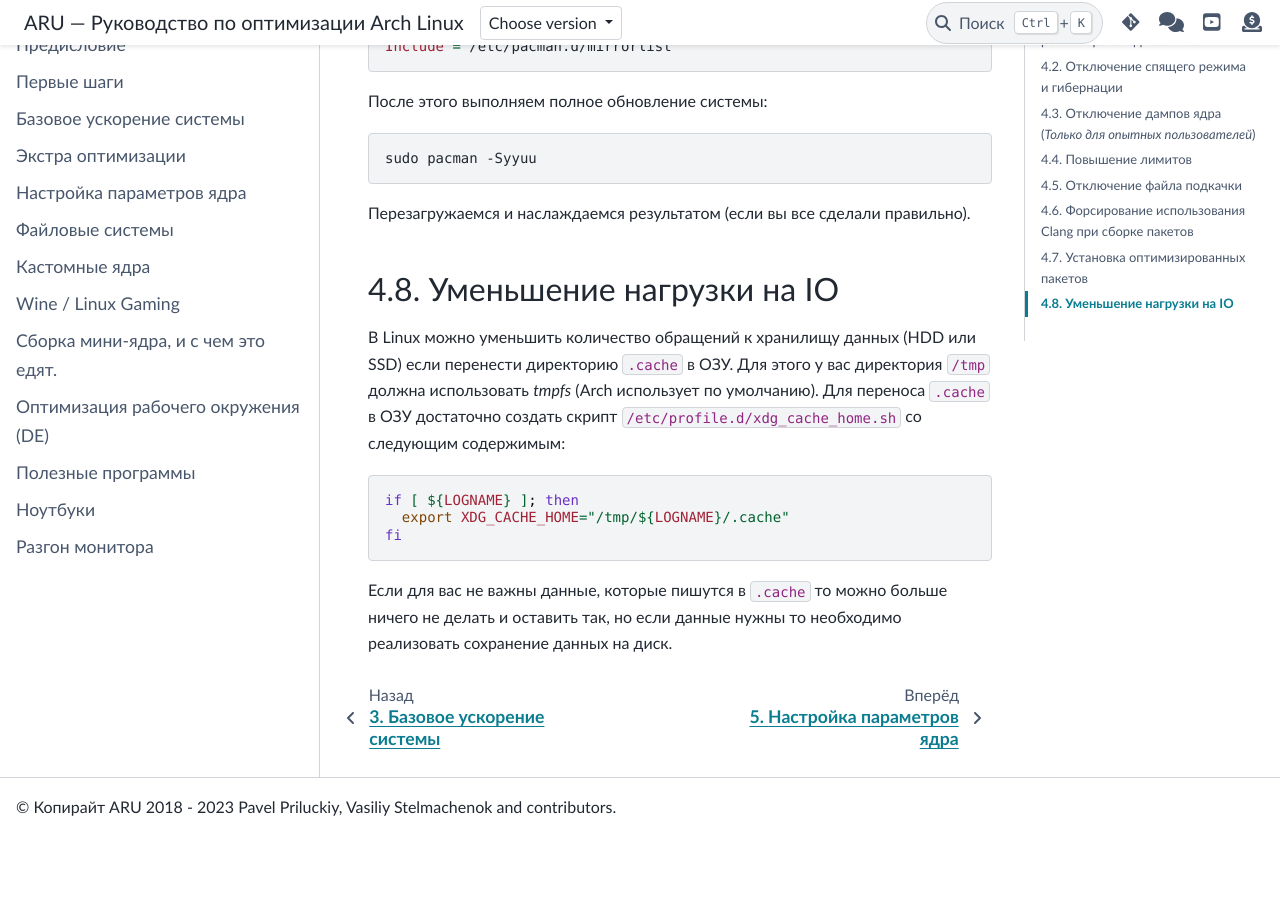
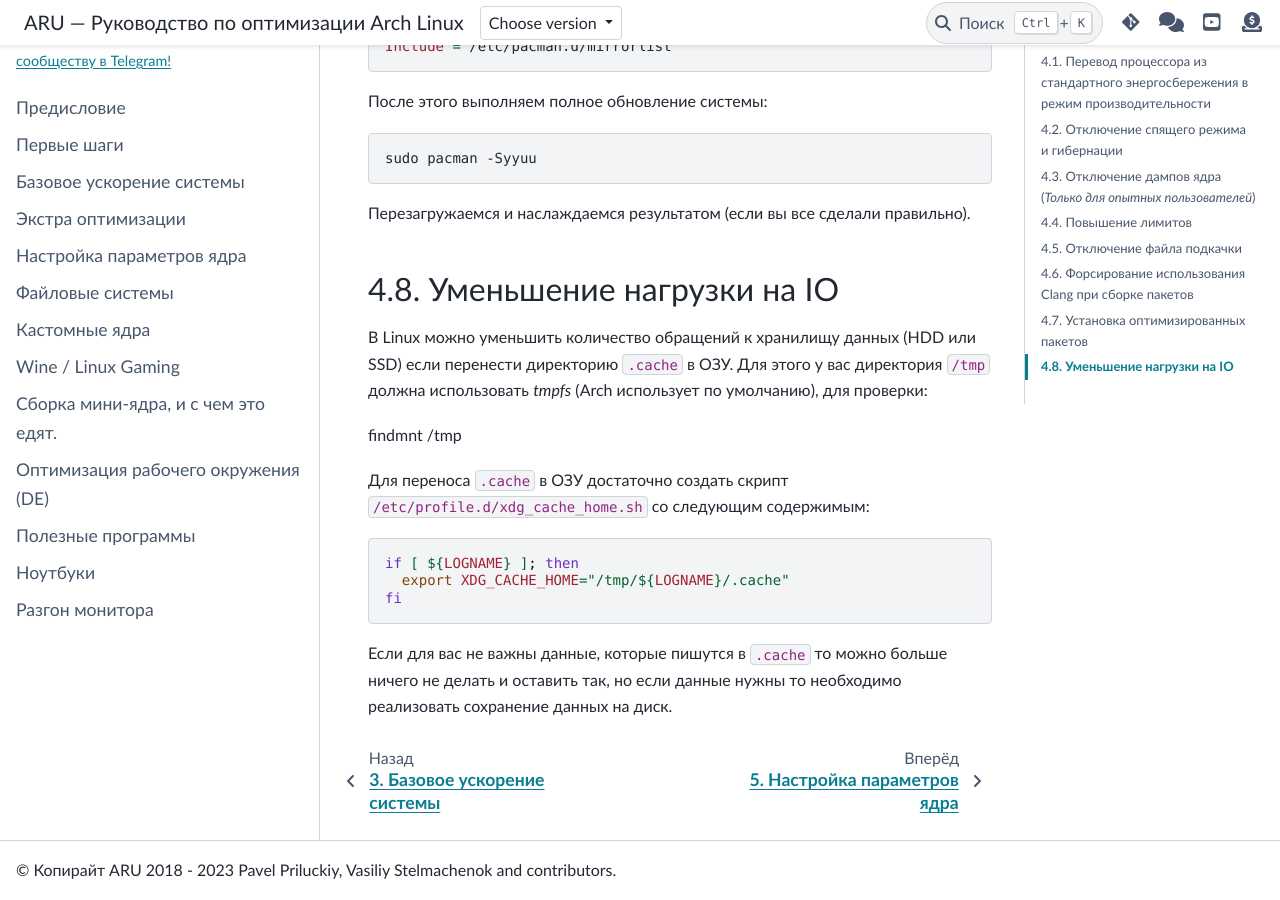
Before and after one commit to ventureoo/ARU, a Sphinx documentation site: the page built from docs/source/extra-optimizations.rst, in a window 1280 px wide and 900 px high, scrolled down 10511 px. Built offline with Sphinx 7.4.7 and the PyData theme 0.15.4, drawn with Linux system fonts in a browser that asks for light colours; before the commit the page ends 11348 px from its top, so only the background shows below that.

Commit message:
Обновить docs/source/extra-optimizations.rst

```diff
--- a/docs/source/extra-optimizations.rst
+++ b/docs/source/extra-optimizations.rst
@@ -452,7 +452,11 @@
 Уменьшение нагрузки на IO
 =============================
 
-В Linux можно уменьшить количество обращений к хранилищу данных (HDD или SSD) если перенести директорию ``.cache`` в ОЗУ. Для этого у вас директория ``/tmp`` должна использовать *tmpfs* (Arch использует по умолчанию).
+В Linux можно уменьшить количество обращений к хранилищу данных (HDD или SSD) если перенести директорию ``.cache`` в ОЗУ. Для этого у вас директория ``/tmp`` должна использовать *tmpfs* (Arch использует по умолчанию), для проверки::
+
+findmnt /tmp
+
+
 Для переноса ``.cache`` в ОЗУ достаточно создать скрипт ``/etc/profile.d/xdg_cache_home.sh`` со следующим содержимым::
 
   if [ ${LOGNAME} ]; then
```
